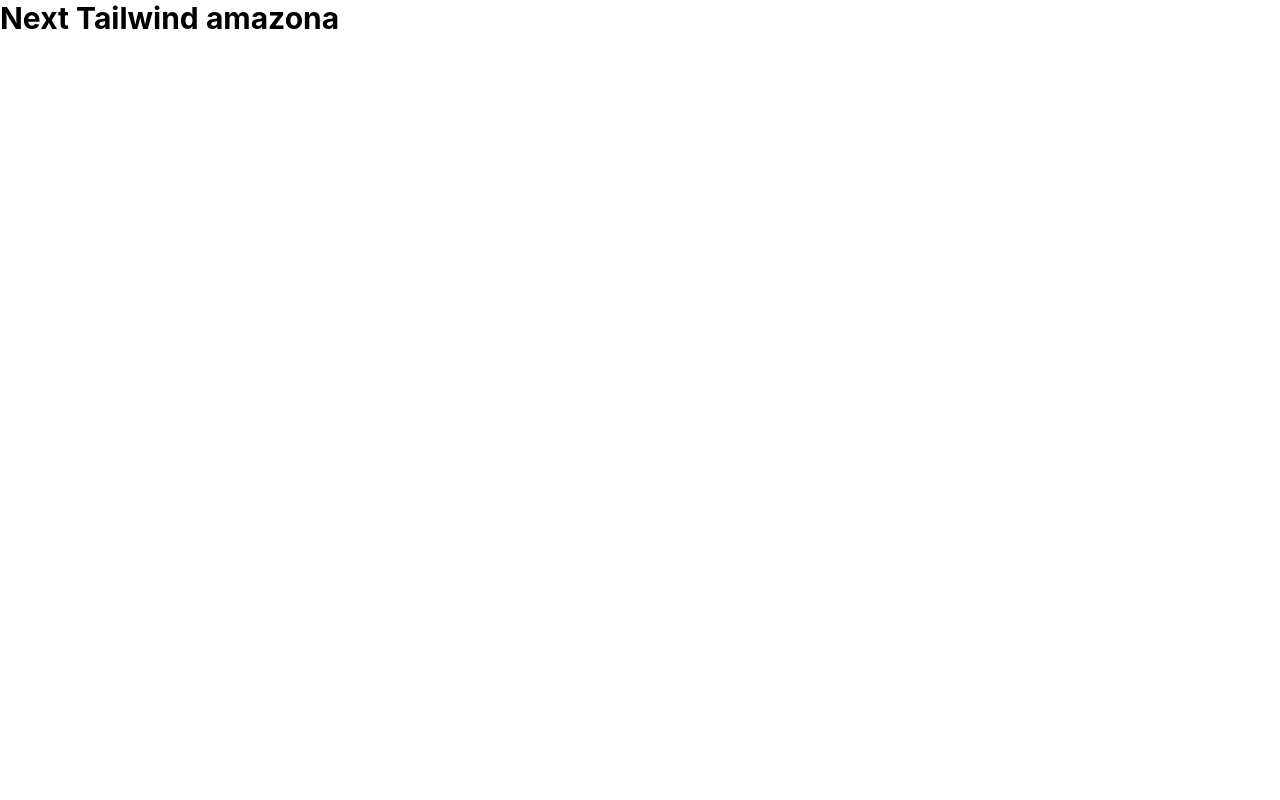
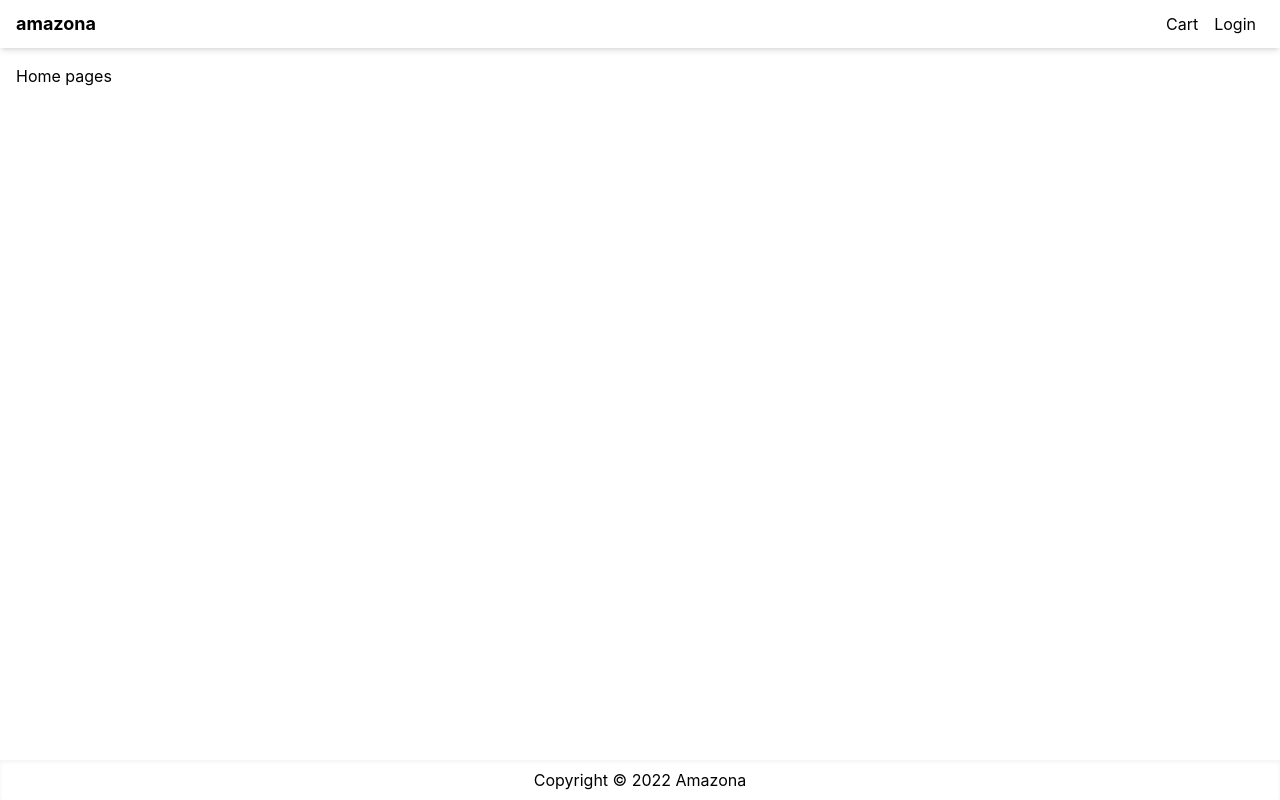
Before and after one commit to sunday-odum/Next-Tailwind-Amazona, a Next.js app: page / in a window 1280 px wide. Built offline with nearby package versions, Linux system fonts and the light colour scheme.

Commit message:
create website layout

```diff
--- /dev/null
+++ b/components/Layout.js
@@ -0,0 +1,37 @@
+import Head from 'next/head';
+import Link from 'next/link';
+import React from 'react';
+
+export default function Layout({ title, children }) {
+  return (
+    <>
+      <Head>
+        <title>{title ? title + ' - Amazona' : 'Amazona'}</title>
+        <meta name="description" content="Ecommerce Website" />
+        <link rel="icon" href="/favicon.ico" />
+      </Head>
+
+      <div className="flex min-h-screen flex-col justify-between ">
+        <header>
+          <nav className="flex h-12 items-center px-4 justify-between shadow-md">
+            <Link href="/">
+              <a className="text-lg font-bold">amazona</a>
+            </Link>
+            <div>
+              <Link href="/cart">
+                <a className="p-2">Cart</a>
+              </Link>
+              <Link href="/login">
+                <a className="p-2">Login</a>
+              </Link>
+            </div>
+          </nav>
+        </header>
+        <main className="container m-auto mt-4 px-4">{children}</main>
+        <footer className="flex h-10 justify-center items-center shadow-inner">
+          <p>Copyright © 2022 Amazona</p>
+        </footer>
+      </div>
+    </>
+  );
+}
--- a/pages/index.js
+++ b/pages/index.js
@@ -1,15 +1,10 @@
 import Head from 'next/head'
+import Layout from '../components/Layout'
 
 export default function Home() {
   return (
-    <div>
-      <Head>
-        <title>Create Next App</title>
-        <meta name="description" content="Generated by create next app" />
-        <link rel="icon" href="/favicon.ico" />
-      </Head>
-
-      <h1 className='text-3xl font-bold'> Next Tailwind amazona</h1>
-    </div>
+    <Layout title="Home page">
+      Home pages
+    </Layout>
   )
 }
--- /dev/null
+++ b/postcss.config.js
@@ -0,0 +1,6 @@
+module.exports = {
+  plugins: {
+    tailwindcss: {},
+    autoprefixer: {},
+  },
+}
--- a/tailwind.config.js
+++ b/tailwind.config.js
@@ -1,9 +1,7 @@
 /** @type {import('tailwindcss').Config} */
 module.exports = {
-  content: [
-    "./pages/**/*.{js,ts,jsx,tsx}",
-    "./components/**/*.{js,ts,jsx,tsx}",
-  ],
+  content: ["./pages/**/*.{js,ts,jsx,tsx}",
+    "./components/**/*.{js,ts,jsx,tsx}",],
   theme: {
     extend: {},
   },
```
Also changed, not shown: .eslintrc.json, 1 other file (tests, documents, lock files or other folders).
